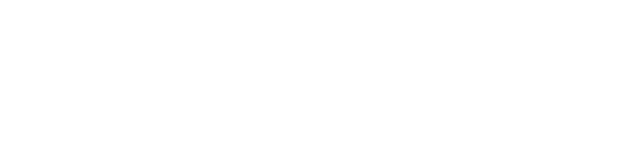
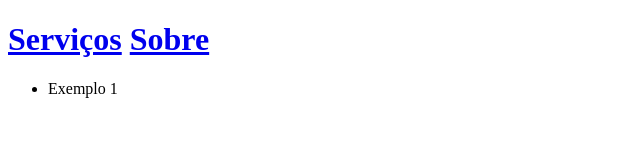
Before and after one commit to mathvini84-code/exemplo, a plain HTML site: page index.html in a window 1280 px wide. Shown: the whole page, without its empty margins (0-640 px from the left). Drawn offline with Linux system fonts and the light colour scheme.

Commit message:
Add navigation links to the header in index.html

```diff
--- a/index.html
+++ b/index.html
@@ -7,7 +7,16 @@
 </head>
 <body>
     <header>
+        <h1>
+            <nav>
+                <a href="servicos.html">Serviços</a>
+                <a href="sobre.html">Sobre</a>
 
+            </nav>
+        </h1>
     </header>
+    <ul>
+        <li>Exemplo 1</li>
+    </ul>
 </body>
 </html>
```
